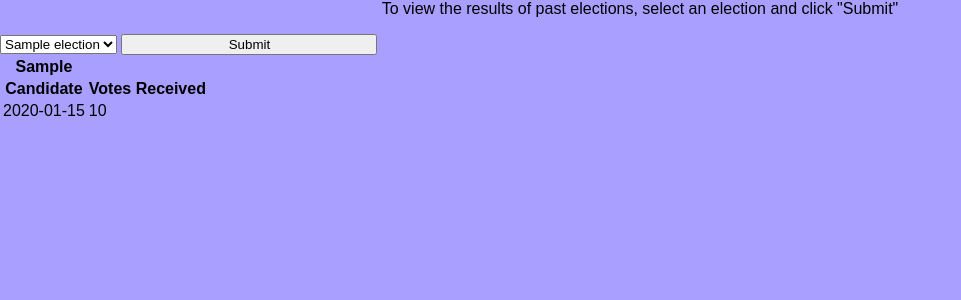
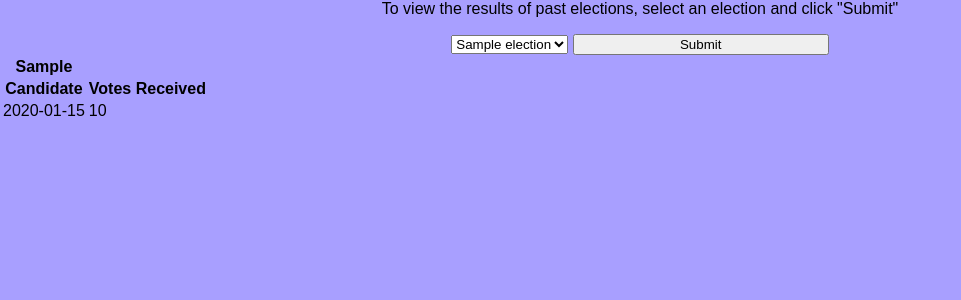
Before and after one commit to bigshebang/virtual_election_booth, a Python web app: template voting/templates/election.html in a window 1280 px wide. Shown: the part 26-326 px from the top of the page, without its empty margins (0-961 px from the left). Run offline with Jinja, Linux system fonts and the light colour scheme; the template is opened without the code that fills it: most values are stand-ins (such as "Sample title", 1, 10 or a date in 2020).

Commit message:
More styling changes

```diff
--- a/voting/static/css/style.css
+++ b/voting/static/css/style.css
@@ -86,3 +86,17 @@ input[type='text'], input[type='password']{
 input[type='submit']{
 	width: 20%;
 }
+
+div.selector{
+	text-align: center;
+}
+
+div.results{
+	width: 50%;
+	float: left;
+}
+
+div.voters{
+	width: 50%;
+	float: right;
+}
```
